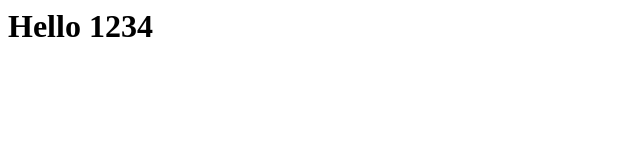
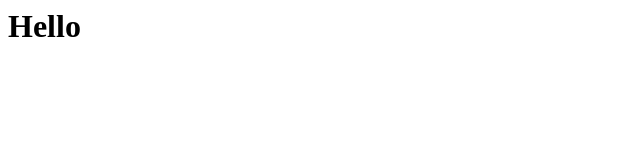
Before and after one commit to HikaruMG/GitDesk-Test, a plain HTML site: page index.html in a window 1280 px wide. Shown: the whole page, without its empty margins (0-640 px from the left). Drawn offline with Linux system fonts and the light colour scheme.

Commit message:
Update index.html

```diff
--- a/index.html
+++ b/index.html
@@ -6,6 +6,6 @@
     <title>Document</title>
 </head>
 <body>
-    <h1>Hello 1234</h1>
+    <h1>Hello</h1>
 </body>
 </html>
```
